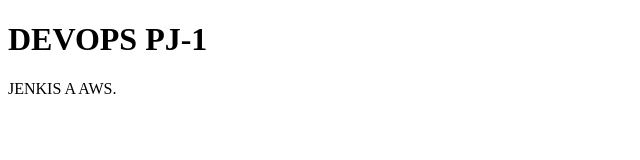
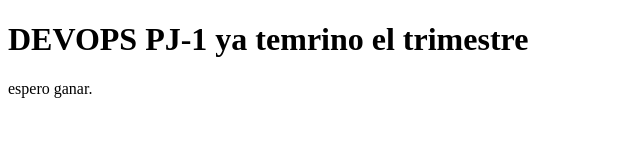
Before and after one commit to jpmonzon/devops, a plain HTML site: page index.html in a window 1280 px wide. Shown: the whole page, without its empty margins (0-640 px from the left). Drawn offline with Linux system fonts and the light colour scheme.

Commit message:
Update index.html

```diff
--- a/index.html
+++ b/index.html
@@ -6,7 +6,7 @@
     <title>Simple HTML Deployment</title>
 </head>
 <body>
-    <h1>DEVOPS PJ-1</h1>
-    <p>JENKIS A AWS.</p>
+    <h1>DEVOPS PJ-1 ya temrino el trimestre</h1>
+    <p>espero ganar.</p>
 </body>
 </html>
```
